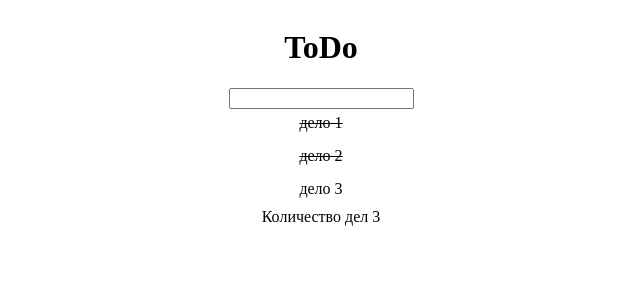
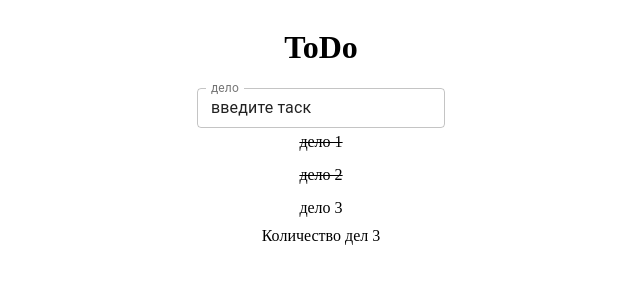
Before and after one commit to WebHeroSchool/toDoo, a React (Create React App) app: page / in a window 1280 px wide. Shown: the top 300 px of the page, without its empty margins (319-959 px from the left). Built offline with nearby package versions, Linux system fonts and the light colour scheme.

Commit message:
add text field

```diff
--- a/package.json
+++ b/package.json
@@ -33,6 +33,7 @@
     ]
   },
   "devDependencies": {
+    "@material-ui/core": "^4.8.0",
     "classnames": "^2.2.6"
   }
 }
--- a/src/components/InputItem/InputItem.js
+++ b/src/components/InputItem/InputItem.js
@@ -1,8 +1,13 @@
 import React from 'react';
+import TextField from '@material-ui/core/TextField';
 
 const InputItem =()=>{
 	return(
-		<input type="text"/>
+		<TextField  label="дело"
+		            id="outlined-size-normal"
+		            defaultValue="введите таск"
+		            variant="outlined"
+		            size="small"/>
 	)
 }
 export default InputItem;
```
Also changed, not shown: 2 other files (tests, documents, lock files or other folders).
